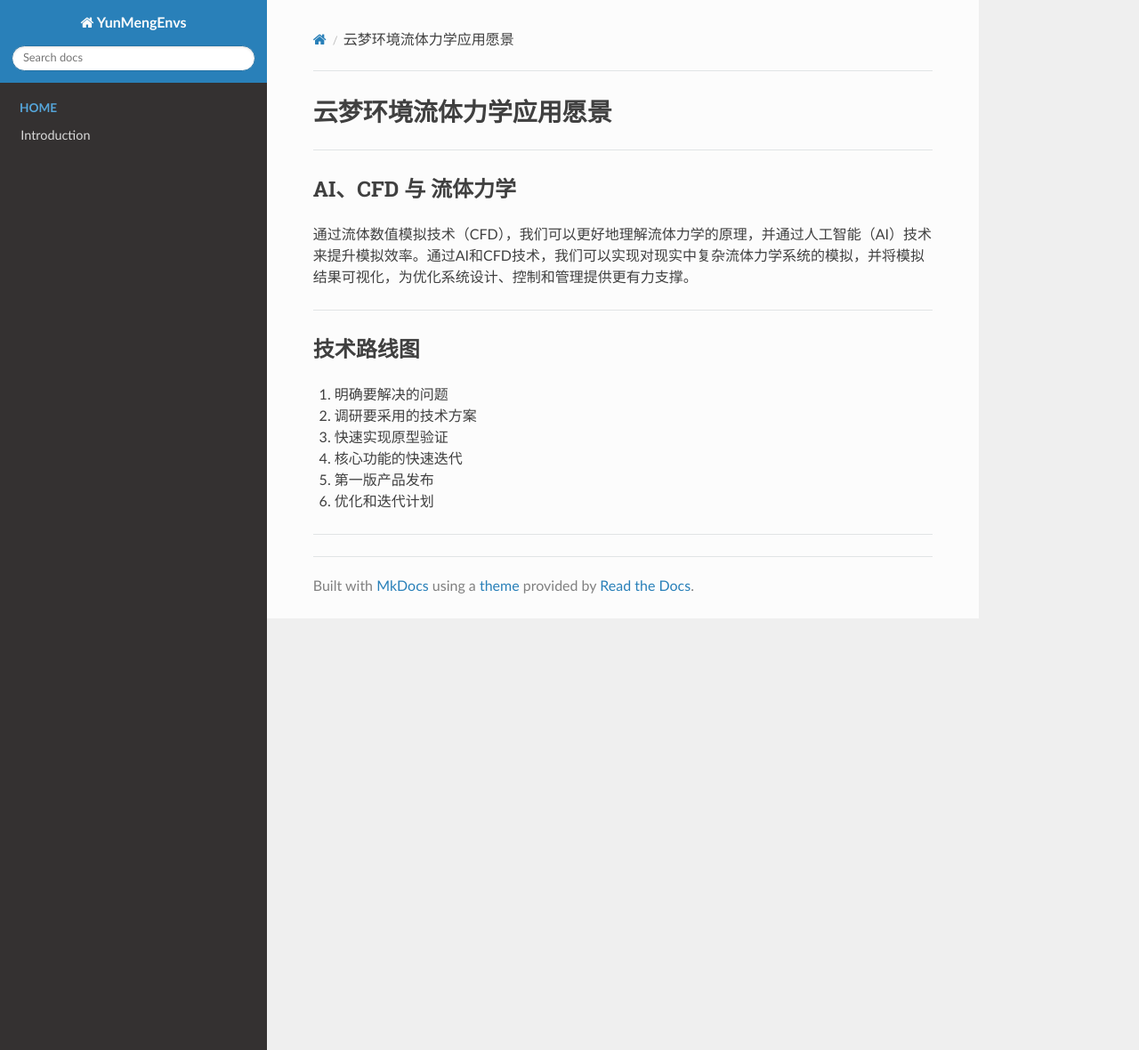
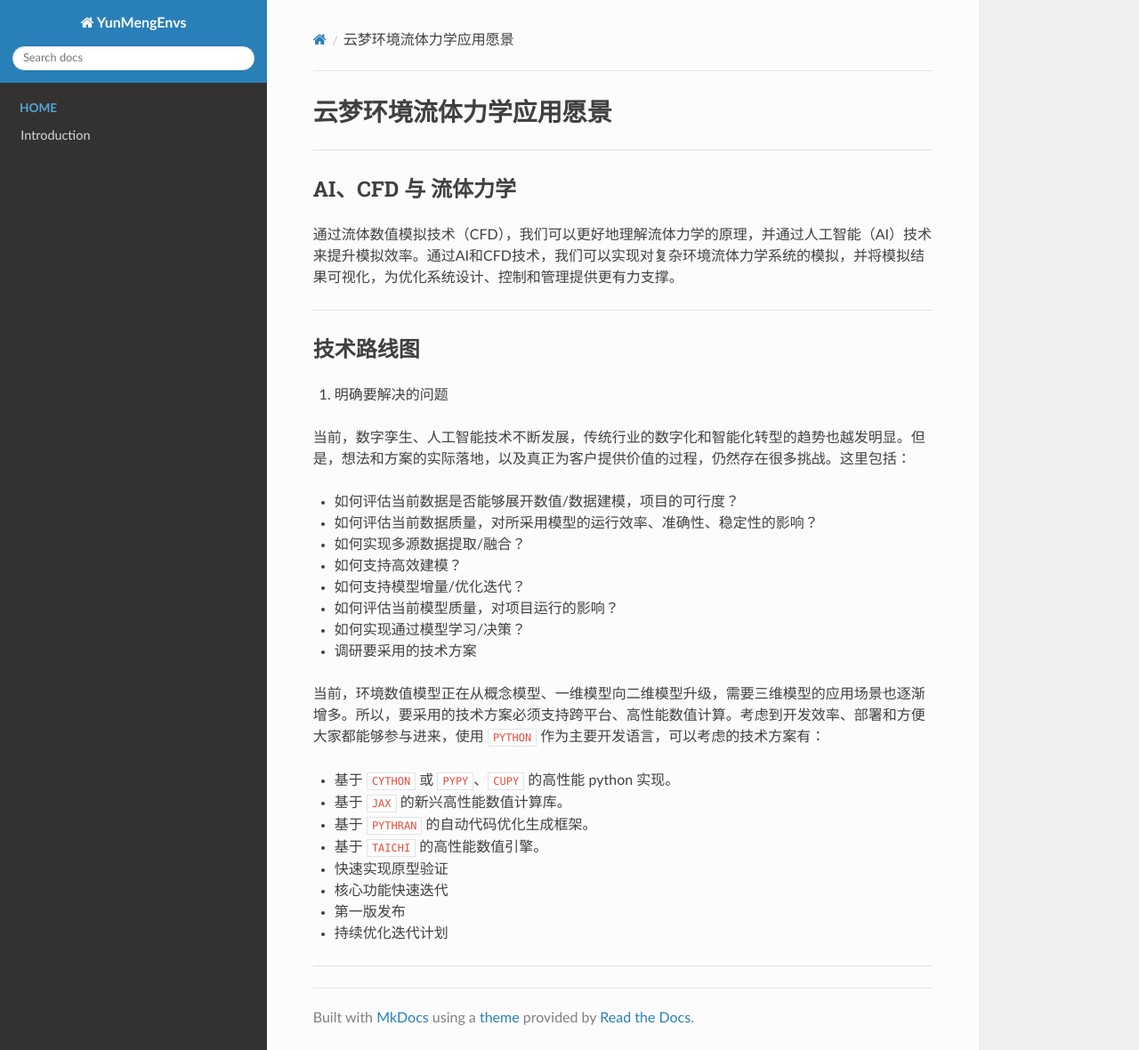
Before and after one commit to NumHub612/YunmengEnvs, an MkDocs documentation site: the page built from docs/YunmengVision.md, in a window 1280 px wide and 1180 px high. Shown: the whole window at 89% size. Built offline with MkDocs 1.6.1, drawn with Linux system fonts in a browser that asks for light colours; nearby versions of some CDN libraries.

Commit message:
docs: update

```diff
--- a/docs/YunmengVision.md
+++ b/docs/YunmengVision.md
@@ -5,7 +5,7 @@
 
 ## AI、CFD 与 流体力学
 
-通过流体数值模拟技术（CFD），我们可以更好地理解流体力学的原理，并通过人工智能（AI）技术来提升模拟效率。通过AI和CFD技术，我们可以实现对现实中复杂流体力学系统的模拟，并将模拟结果可视化，为优化系统设计、控制和管理提供更有力支撑。
+通过流体数值模拟技术（CFD），我们可以更好地理解流体力学的原理，并通过人工智能（AI）技术来提升模拟效率。通过AI和CFD技术，我们可以实现对复杂环境流体力学系统的模拟，并将模拟结果可视化，为优化系统设计、控制和管理提供更有力支撑。
 
 
 ------
@@ -14,20 +14,37 @@
 
 1. 明确要解决的问题
 
+当前，数字孪生、人工智能技术不断发展，传统行业的数字化和智能化转型的趋势也越发明显。但是，想法和方案的实际落地，以及真正为客户提供价值的过程，仍然存在很多挑战。这里包括：
+
+- 如何评估当前数据是否能够展开数值/数据建模，项目的可行度？
+- 如何评估当前数据质量，对所采用模型的运行效率、准确性、稳定性的影响？
+- 如何实现多源数据提取/融合？
+- 如何支持高效建模？
+- 如何支持模型增量/优化迭代？
+- 如何评估当前模型质量，对项目运行的影响？
+- 如何实现通过模型学习/决策？
+
 
 2. 调研要采用的技术方案
+
+当前，环境数值模型正在从概念模型、一维模型向二维模型升级，需要三维模型的应用场景也逐渐增多。所以，要采用的技术方案必须支持跨平台、高性能数值计算。考虑到开发效率、部署和方便大家都能够参与进来，使用 `PYTHON` 作为主要开发语言，可以考虑的技术方案有：
+
+- 基于 `CYTHON` 或 `PYPY`、`CUPY` 的高性能 python 实现。
+- 基于 `JAX` 的新兴高性能数值计算库。
+- 基于 `PYTHRAN` 的自动代码优化生成框架。
+- 基于 `TAICHI` 的高性能数值引擎。
 
 
 3. 快速实现原型验证
 
 
-4. 核心功能的快速迭代
+4. 核心功能快速迭代
 
 
-5. 第一版产品发布
+5. 第一版发布
 
 
-6. 优化和迭代计划
+6. 持续优化迭代计划
 
 
 ------
```
